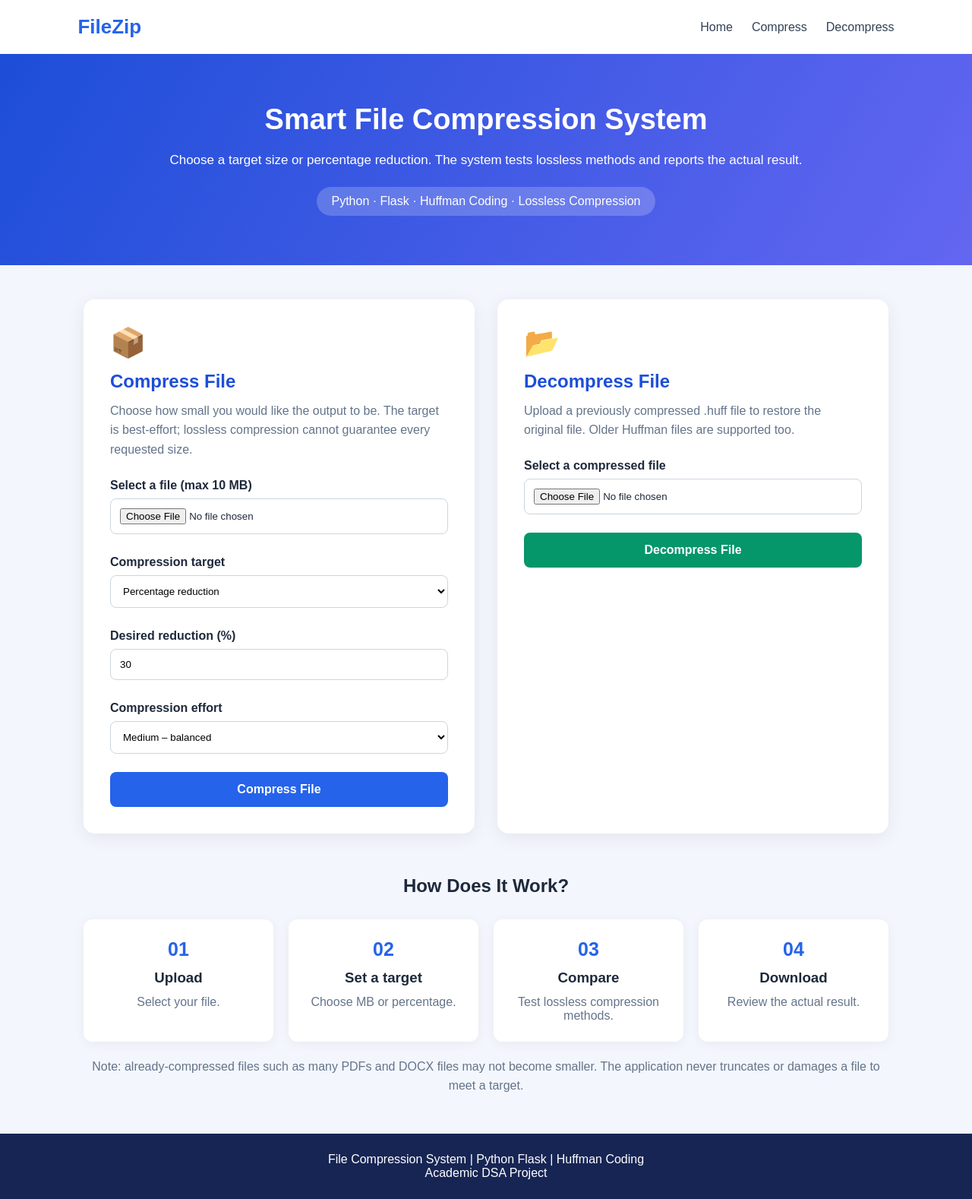
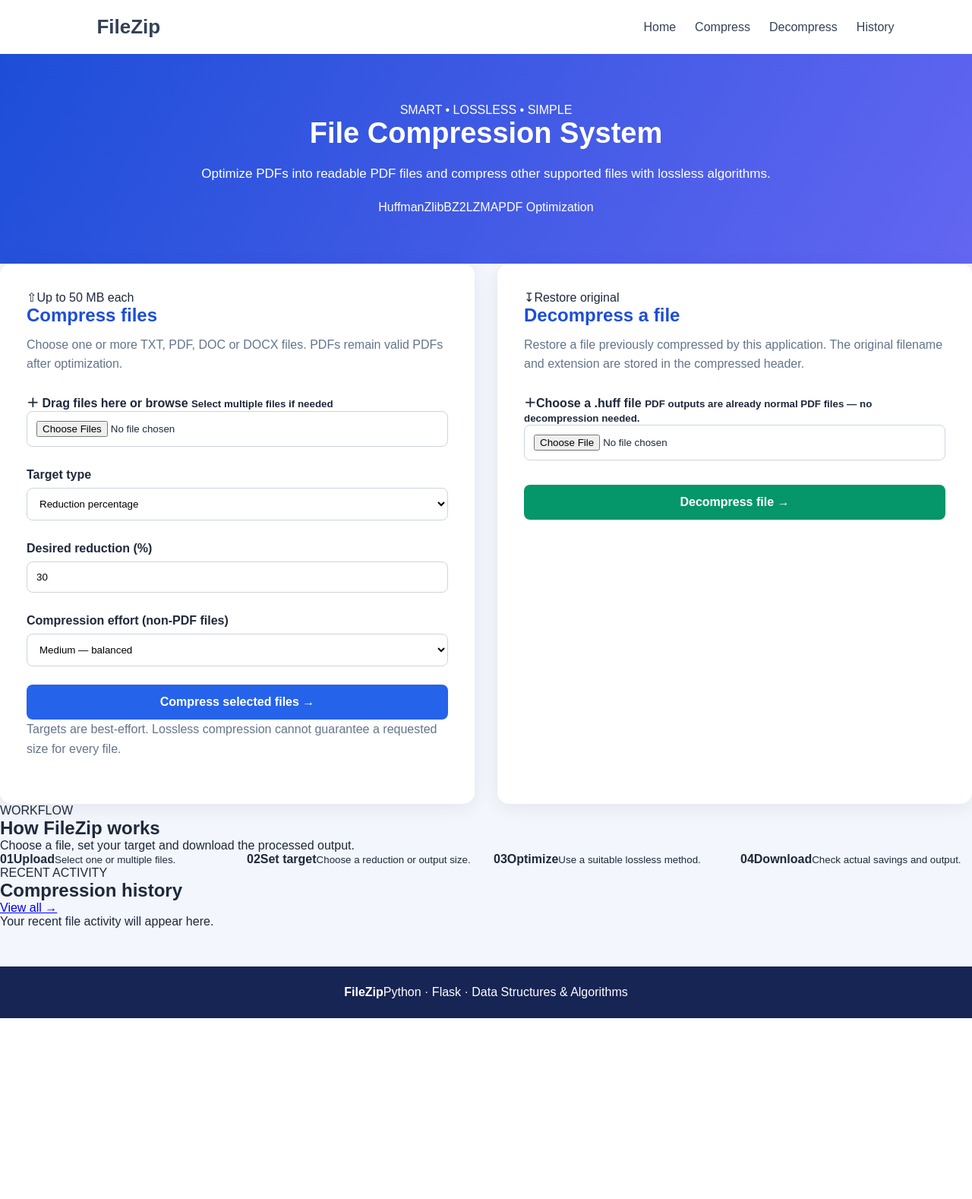
Before and after one commit to bhaskarballa204/File-Compression-System, a Flask app: page / in a window 1280 px wide. Shown: the whole page at 76% size. After the commit the page ends 1340 px from the top, so only its background shows below. Run offline with Flask 3, Linux system fonts and the light colour scheme; some libraries are stand-ins or nearby versions.

Commit message:
Redesign upload interface with drag-and-drop and history

```diff
--- a/templates/index.html
+++ b/templates/index.html
@@ -3,99 +3,120 @@
 <head>
     <meta charset="UTF-8">
     <meta name="viewport" content="width=device-width, initial-scale=1.0">
-    <title>File Compression System</title>
+    <title>FileZip | File Compression System</title>
     <link rel="stylesheet" href="{{ url_for('static', filename='css/style.css') }}">
 </head>
 <body>
 <header class="header">
-        <div class="logo">FileZip</div>
-        <nav><a href="/">Home</a><a href="#compress">Compress</a><a href="#decompress">Decompress</a></nav>
+    <a class="logo" href="/">FileZip</a>
+    <nav><a href="/">Home</a><a href="#compress">Compress</a><a href="#decompress">Decompress</a><a href="/history">History</a></nav>
 </header>
 
 <section class="hero">
-        <h1>Smart File Compression System</h1>
-        <p>Choose a target size or percentage reduction. The system tests lossless methods and reports the actual result.</p>
-        <span class="technology">Python · Flask · Huffman Coding · Lossless Compression</span>
+    <span class="eyebrow">SMART • LOSSLESS • SIMPLE</span>
+    <h1>File Compression System</h1>
+    <p>Optimize PDFs into readable PDF files and compress other supported files with lossless algorithms.</p>
+    <div class="hero-tags"><span>Huffman</span><span>Zlib</span><span>BZ2</span><span>LZMA</span><span>PDF Optimization</span></div>
 </section>
 
-    <main class="main-container">
-        {% if error %}<div class="error-message">{{ error }}</div>{% endif %}
+<main class="container">
+    {% if error %}<div class="alert error">{{ error }}</div>{% endif %}
     <div class="cards">
         <section class="card" id="compress">
-                <div class="card-icon">📦</div>
-                <h2>Compress File</h2>
-                <p>Choose how small you would like the output to be. The target is best-effort; lossless compression cannot guarantee every requested size.</p>
+            <div class="card-top"><span class="icon">⇧</span><span class="pill">Up to 50 MB each</span></div>
+            <h2>Compress files</h2>
+            <p>Choose one or more TXT, PDF, DOC or DOCX files. PDFs remain valid PDFs after optimization.</p>
             <form action="/compress" method="POST" enctype="multipart/form-data">
-                    <label for="file">Select a file (max 10 MB)</label>
-                    <input type="file" id="file" name="file" accept=".txt,.pdf,.doc,.docx" required>
-
-                    <label for="target_mode">Compression target</label>
+                <label class="drop-zone" for="files" id="dropZone">
+                    <span class="upload-icon">＋</span>
+                    <strong>Drag files here or browse</strong>
+                    <small id="fileNames">Select multiple files if needed</small>
+                    <input type="file" id="files" name="files" accept=".txt,.pdf,.doc,.docx" multiple required>
+                </label>
+                <div class="form-grid">
+                    <div><label for="target_mode">Target type</label>
                         <select id="target_mode" name="target_mode">
-                        <option value="percentage" selected>Percentage reduction</option>
-                        <option value="size">Target output size (MB)</option>
+                            <option value="percentage">Reduction percentage</option>
+                            <option value="size">Output size (MB)</option>
                         </select>
-
-                    <label for="target_value" id="target_label">Desired reduction (%)</label>
-                    <input type="number" id="target_value" name="target_value" min="1" max="95" step="0.1" value="30" required>
-
-                    <label for="compression_level">Compression effort</label>
+                    </div>
+                    <div><label for="target_value" id="target_label">Desired reduction (%)</label>
+                        <input type="number" id="target_value" name="target_value" min="1" max="95" step="1" value="30" required>
+                    </div>
+                </div>
+                <label for="compression_level">Compression effort (non-PDF files)</label>
                 <select id="compression_level" name="compression_level">
-                        <option value="low">Low – faster</option>
-                        <option value="medium" selected>Medium – balanced</option>
-                        <option value="high">High – try stronger methods</option>
+                    <option value="low">Low — faster</option><option value="medium" selected>Medium — balanced</option><option value="high">High — stronger methods</option>
                 </select>
-
-                    <button type="submit" class="btn">Compress File</button>
+                <button class="btn" type="submit">Compress selected files <span>→</span></button>
             </form>
+            <p class="hint">Targets are best-effort. Lossless compression cannot guarantee a requested size for every file.</p>
         </section>
 
         <section class="card" id="decompress">
-                <div class="card-icon">📂</div>
-                <h2>Decompress File</h2>
-                <p>Upload a previously compressed .huff file to restore the original file. Older Huffman files are supported too.</p>
+            <div class="card-top"><span class="icon green">↧</span><span class="pill green-pill">Restore original</span></div>
+            <h2>Decompress a file</h2>
+            <p>Restore a file previously compressed by this application. The original filename and extension are stored in the compressed header.</p>
             <form action="/decompress" method="POST" enctype="multipart/form-data">
-                    <label for="compressed_file">Select a compressed file</label>
+                <label class="drop-zone compact" for="compressed_file">
+                    <span class="upload-icon">＋</span><strong>Choose a .huff file</strong>
+                    <small>PDF outputs are already normal PDF files — no decompression needed.</small>
                     <input type="file" id="compressed_file" name="compressed_file" accept=".huff" required>
-                    <button type="submit" class="btn secondary">Decompress File</button>
+                </label>
+                <button class="btn secondary" type="submit">Decompress file <span>→</span></button>
             </form>
         </section>
     </div>
 
-        <section class="info-section">
-            <h2>How Does It Work?</h2>
+    <section class="how">
+        <div><span class="section-kicker">WORKFLOW</span><h2>How FileZip works</h2><p>Choose a file, set your target and download the processed output.</p></div>
         <div class="steps">
-                <div class="step"><span>01</span><h3>Upload</h3><p>Select your file.</p></div>
-                <div class="step"><span>02</span><h3>Set a target</h3><p>Choose MB or percentage.</p></div>
-                <div class="step"><span>03</span><h3>Compare</h3><p>Test lossless compression methods.</p></div>
-                <div class="step"><span>04</span><h3>Download</h3><p>Review the actual result.</p></div>
+            <div><b>01</b><strong>Upload</strong><small>Select one or multiple files.</small></div>
+            <div><b>02</b><strong>Set target</strong><small>Choose a reduction or output size.</small></div>
+            <div><b>03</b><strong>Optimize</strong><small>Use a suitable lossless method.</small></div>
+            <div><b>04</b><strong>Download</strong><small>Check actual savings and output.</small></div>
         </div>
-            <p class="note">Note: already-compressed files such as many PDFs and DOCX files may not become smaller. The application never truncates or damages a file to meet a target.</p>
+    </section>
+
+    <section class="history-preview">
+        <div class="section-heading"><div><span class="section-kicker">RECENT ACTIVITY</span><h2>Compression history</h2></div><a href="/history">View all →</a></div>
+        {% if history %}
+        <div class="history-list">
+            {% for item in history %}
+            <div class="history-row"><div><strong>{{ item.input_name }}</strong><small>{{ item.date }} · {{ item.operation }}</small></div><div class="history-stats"><strong>{{ item.reduction }}%</strong><small>reduction</small></div></div>
+            {% endfor %}
+        </div>
+        {% else %}<p class="empty">Your recent file activity will appear here.</p>{% endif %}
     </section>
 </main>
-
-    <footer><p>File Compression System | Python Flask | Huffman Coding</p><p>Academic DSA Project</p></footer>
-
+<footer><strong>FileZip</strong><span>Python · Flask · Data Structures & Algorithms</span></footer>
 <script>
 const mode = document.getElementById("target_mode");
 const value = document.getElementById("target_value");
 const label = document.getElementById("target_label");
-
-        function updateTargetInput() {
+mode.addEventListener("change", () => {
     if (mode.value === "size") {
         label.textContent = "Desired output size (MB)";
-                value.min = "0.01";
-                value.max = "10";
-                value.step = "0.01";
-                value.value = "2";
+        value.min = "0.01"; value.max = "50"; value.step = "0.01"; value.value = "2";
     } else {
         label.textContent = "Desired reduction (%)";
-                value.min = "1";
-                value.max = "95";
-                value.step = "1";
-                value.value = "30";
+        value.min = "1"; value.max = "95"; value.step = "1"; value.value = "30";
     }
+});
+const fileInput = document.getElementById("files");
+const fileNames = document.getElementById("fileNames");
+const dropZone = document.getElementById("dropZone");
+fileInput.addEventListener("change", () => {
+    fileNames.textContent = fileInput.files.length ? Array.from(fileInput.files).map(f => f.name).join(", ") : "Select multiple files if needed";
+});
+["dragenter","dragover"].forEach(evt => dropZone.addEventListener(evt, e => {e.preventDefault(); dropZone.classList.add("dragging");}));
+["dragleave","drop"].forEach(evt => dropZone.addEventListener(evt, e => {e.preventDefault(); dropZone.classList.remove("dragging");}));
+dropZone.addEventListener("drop", e => {
+    if (e.dataTransfer.files.length) {
+        fileInput.files = e.dataTransfer.files;
+        fileNames.textContent = Array.from(fileInput.files).map(f => f.name).join(", ");
     }
-        mode.addEventListener("change", updateTargetInput);
+});
 </script>
 </body>
 </html>
```
Lines whose indentation alone changed are shown as unchanged.
